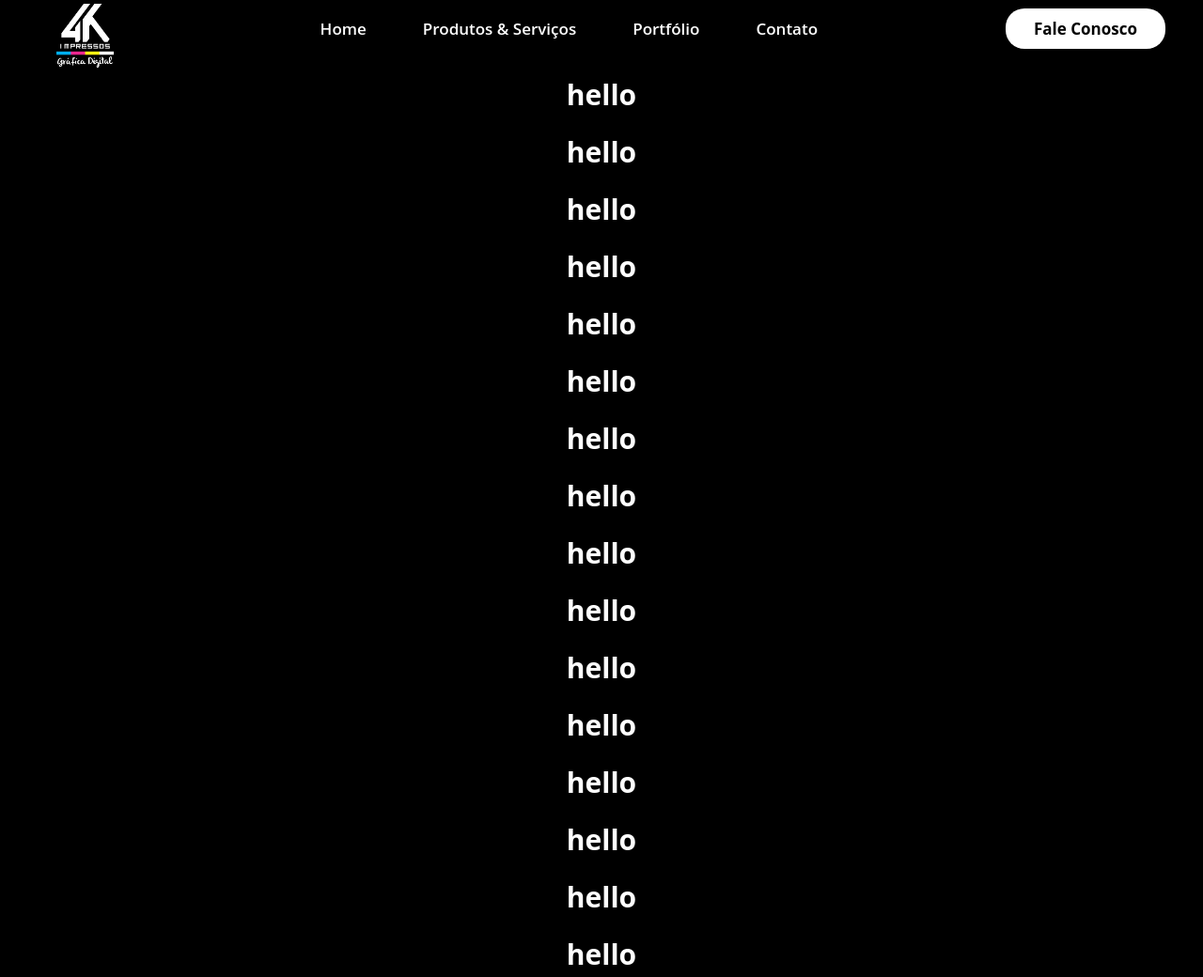
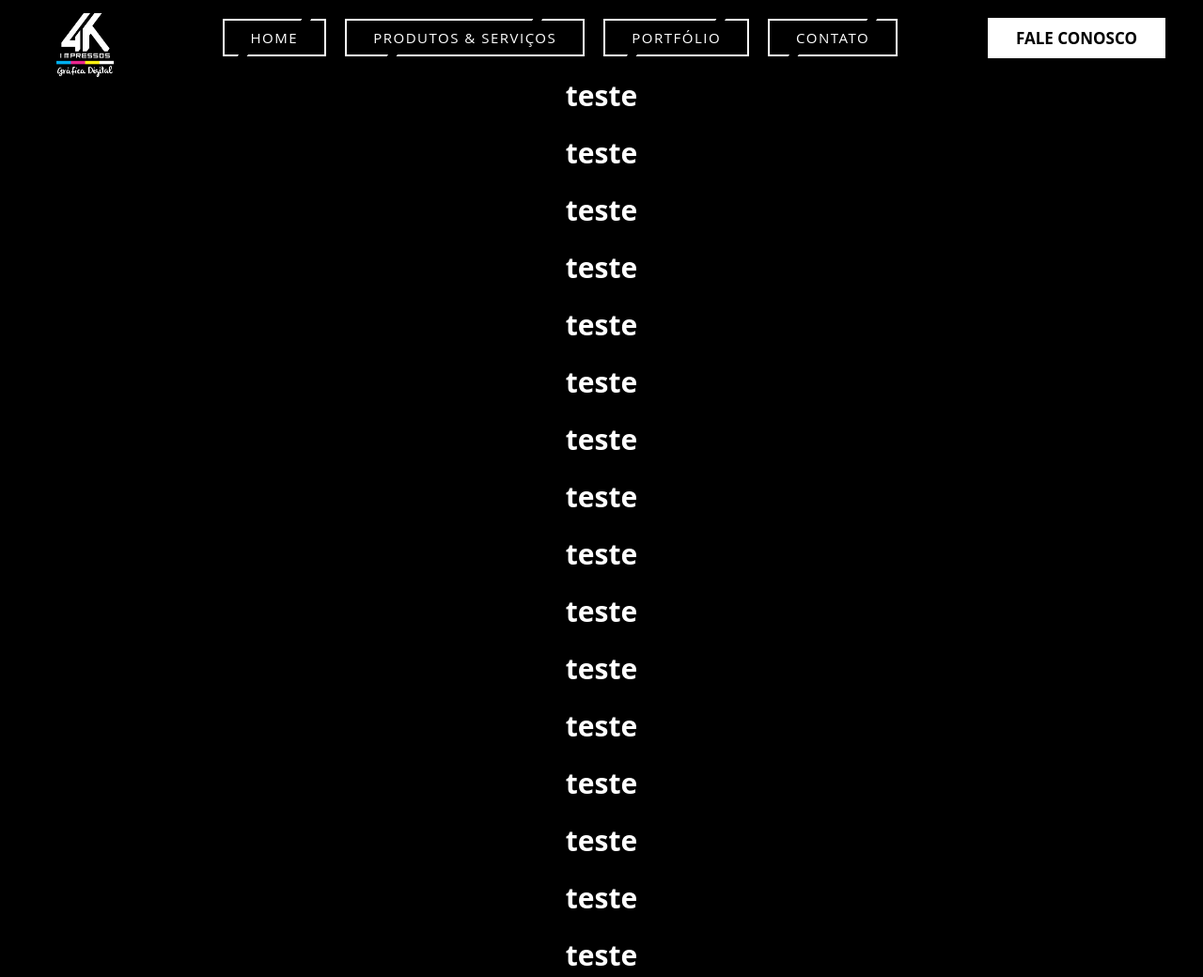
Before and after one commit to RafaelMendesDeveloper/4k-Impressos-WebSite, a plain HTML site: page index.html in a window 1280 px wide. Shown: the top 1040 px of the page at 94% size. Drawn offline with nearby package versions, Linux system fonts and the light colour scheme.

Commit message:
navbar and footer

```diff
--- a/css/components/footer.css
+++ b/css/components/footer.css
@@ -47,6 +47,7 @@ footer {
 
 .f-email-id{
     width: fit-content;
+    text-align: center;
     border-bottom: 1px solid #ccc;
     margin: 20px 0;
 }
@@ -70,6 +71,7 @@ footer ul li a{
     font-size: 20px;
     color: black;
     background: #fff;
+    margin-bottom: 10px;
     margin-right: 15px;
     cursor: pointer;
 }
@@ -79,6 +81,12 @@ footer hr{
     border: 0;
     border-bottom: 1px solid #ccc;
     margin: 20px auto;
+}
+
+.f-describe{
+    font-family: cursive;
+    font-weight: bold;
+    font-size: 20px;
 }
 
 .copyrights{
@@ -129,11 +137,22 @@ footer hr{
         flex-basis: 100%;
     }
 
+    .f-email-id{
+        text-align: center;
+    }
+
     .f-col:nth-child(2), .f-col:nth-child(3){
         flex-basis: 100%;
     }
 
     .f-col {
+        display: flex;
+        flex-direction: column;
         text-align: center;
+        align-items: center;
+    }
+
+    .f-col h3{
+        margin-top: 16px;
     }
 }
--- a/css/components/navbar.css
+++ b/css/components/navbar.css
@@ -4,6 +4,7 @@ header li {
 
 header a {
         text-decoration: none;
+        text-transform: uppercase;
         color: #fff;
         font-size: 1.7rem;
         position: relative;
@@ -15,17 +16,89 @@ header a {
         z-index: 1;
     }
 
-    /* HEADER */
+.h-hover {
+    position: relative;
+    background: #fff;
+    color: white;
+    text-decoration: none;
+    font-size: 1.5em;
+    letter-spacing: 0.1em;
+    font-weight: 400;
+    padding: 10px 30px;
+    transition: 0.5s;
+}
+
+.h-hover:hover {
+    background: var(--clr);
+    color: var(--clr);
+    letter-spacing: 0.25em;
+    box-shadow: 0 0 35px var(--clr);
+}
+
+.h-hover:before {
+    content: "";
+    position: absolute;
+    inset: 2px;
+    background: black;
+}
+
+.h-hover span {
+    position: relative;
+    z-index: 1;
+}
+
+.h-hover i {
+    position: absolute;
+    inset: 0;
+    display: block;
+}
+
+.h-hover i::before {
+    content: "";
+    position: absolute;
+    top: 0;
+    left: 80%;
+    width: 10px;
+    height: 4px;
+    background: black;
+    transform: translateX(-50%) skewX(325deg);
+    transition: 0.5s;
+}
+
+.h-hover:hover i::before {
+    width: 20px;
+    left: 20%;
+}
+
+.h-hover i::after {
+    content: "";
+    position: absolute;
+    bottom: 0;
+    left: 20%;
+    width: 10px;
+    height: 4px;
+    background: black;
+    transform: translateX(-50%) skewX(325deg);
+    transition: 0.5s;
+}
+
+.h-hover:hover i::after {
+    width: 20px;
+    left: 80%;
+}
+
+
     header {
-        position: relative;
+        position: fixed;
+        background: black;
         padding: 0 2rem;
+        width: 100%;
     }
 
     .navbar {
-        width: 100%;
         height: 60px;
         max-width: 1200px;
-        margin: 0 auto;
+        margin: 10px auto;
         display: flex;
         align-items: center;
         justify-content: space-between;
@@ -42,42 +115,7 @@ header a {
         gap: 2rem;
     }
 
-    .navbar .links a::before,
-    .navbar .links a::after {
-        content: '';
-        position: absolute;
-        width: 100%;
-        height: 100%;
-        transition: .3s;
-        z-index: -1;
-    }
 
-    .navbar .links a::after {
-        top: 2px;
-        left: 0;
-        background-color: rgba(255,255,255,0.5);
-        transform: scaleY(0);
-        opacity: 0;
-    }
-
-    .navbar .links a::before {
-        top: 0;
-        left: 0;
-        border-top: 2px solid rgba(255,255,255,255);
-        border-bottom: 2px solid rgba(255,255,255,255);
-        transform: scaleY(2);
-        opacity: 0;
-    }
-
-    .navbar .links a:hover::before {
-        transform: scaleY(1);
-        opacity: 1;
-    }
-
-    .navbar .links a:hover::after {
-        transform: scaleY(1);
-        opacity: 1;
-    }
 
     .navbar .toggle_btn {
         color: #fff;
@@ -91,7 +129,6 @@ header a {
         color: rgb(0,0,0);
         padding: 1rem 3rem;
         border: none;
-        border-radius: 20px;
         font-size: 1.7rem;
         font-weight: bold;
         cursor: pointer;
@@ -106,8 +143,6 @@ header a {
     .action_btn:active {
         transform: scale(0.95);
     }
-
-    /* Estilos anteriores */
 
     .dropdown_menu {
         opacity: 0;
@@ -135,6 +170,10 @@ header a {
         align-items: center;
         justify-content: center;
     }
+
+.dropdown_menu li a:hover {
+    transform: scale(1.1);
+}
 
     .dropdown_menu .action_btn {
         padding: 1rem;
--- a/index.html
+++ b/index.html
@@ -19,10 +19,10 @@
         <div class="navbar">
             <div class="logo"><a href="#"><img src="assets/logo%20navbar.png" alt="Gráfica 4k Impressos"></a></div>
             <ul class="links">
-                <li><a href="#hero">Home</a></li>
-                <li><a href="#about">Produtos & Serviços</a></li>
-                <li><a href="#services">Portfólio</a></li>
-                <li><a href="#contact">Contato</a></li>
+                <li><a class="h-hover" style="--clr:#1e9bff" href="#"><span>Home</span><i></i></a></li>
+                <li><a class="h-hover" style="--clr:deeppink" href="#"><span>Produtos & Serviços</span><i></i></a></li>
+                <li><a class="h-hover" style="--clr:yellow" href="#"><span>Portfólio</span><i></i></a></li>
+                <li><a class="h-hover" style="--clr:white" href="#"><span>Contato</span><i></i></a></li>
             </ul>
             <!--    link api whatsapp grafica-->
             <a href="#" class="action_btn">Fale Conosco</a>
@@ -32,26 +32,26 @@
         </div>
 
         <div class="dropdown_menu">
-            <li><a href="#hero">Home</a></li>
-            <li><a href="#about">Produtos & Serviços</a></li>
-            <li><a href="#services">Portfólio</a></li>
-            <li><a href="#contact">Contato</a></li>
+            <li><a href="#">Home</a></li>
+            <li><a href="#">Produtos & Serviços</a></li>
+            <li><a href="#">Portfólio</a></li>
+            <li><a href="#">Contato</a></li>
             <li><a id="talkToUs" href="#" class="action_btn">Fale Conosco</a></li>
         </div>
     </header>
 
     <main>
-        <h1>hello</h1>
-        <h1>hello</h1>
-        <h1>hello</h1>
-        <h1>hello</h1><h1>hello</h1><h1>hello</h1><h1>hello</h1><h1>hello</h1><h1>hello</h1><h1>hello</h1><h1>hello</h1><h1>hello</h1><h1>hello</h1><h1>hello</h1><h1>hello</h1><h1>hello</h1><h1>hello</h1><h1>hello</h1><h1>hello</h1><h1>hello</h1><h1>hello</h1><h1>hello</h1><h1>hello</h1><h1>hello</h1><h1>hello</h1><h1>hello</h1><h1>hello</h1><h1>hello</h1><h1>hello</h1>
+        <h1>teste</h1>
+        <h1>teste</h1>
+        <h1>teste</h1>
+        <h1>teste</h1><h1>teste</h1><h1>teste</h1><h1>teste</h1><h1>teste</h1><h1>teste</h1><h1>teste</h1><h1>teste</h1><h1>teste</h1><h1>teste</h1><h1>teste</h1><h1>teste</h1><h1>teste</h1><h1>teste</h1><h1>teste</h1><h1>teste</h1><h1>teste</h1><h1>teste</h1><h1>teste</h1><h1>teste</h1><h1>teste</h1><h1>teste</h1><h1>teste</h1><h1>teste</h1><h1>teste</h1><h1>teste</h1>
     </main>
 
     <footer>
         <div class="f-row">
             <div class="f-col">
                 <img src="./assets/logo%20navbar.png" class="f-logo" alt="logo">
-                <p>Tecnologia em Impressão!</p>
+                <p class="f-describe">Tecnologia em Impressão!</p>
             </div>
             <div class="f-col">
                 <h3>Escritório <div class="underline"><span></span></div> </h3>
@@ -74,6 +74,8 @@
                 <div class="f-social-icons">
                     <i class="si fa-regular fa-map"></i>
                     <i class="si fab fa-waze"></i>
+                </div>
+                <div class="f-social-icons">
                     <i class="si fab fa-instagram"></i>
                     <i class="si fab fa-whatsapp"></i>
                 </div>
```
